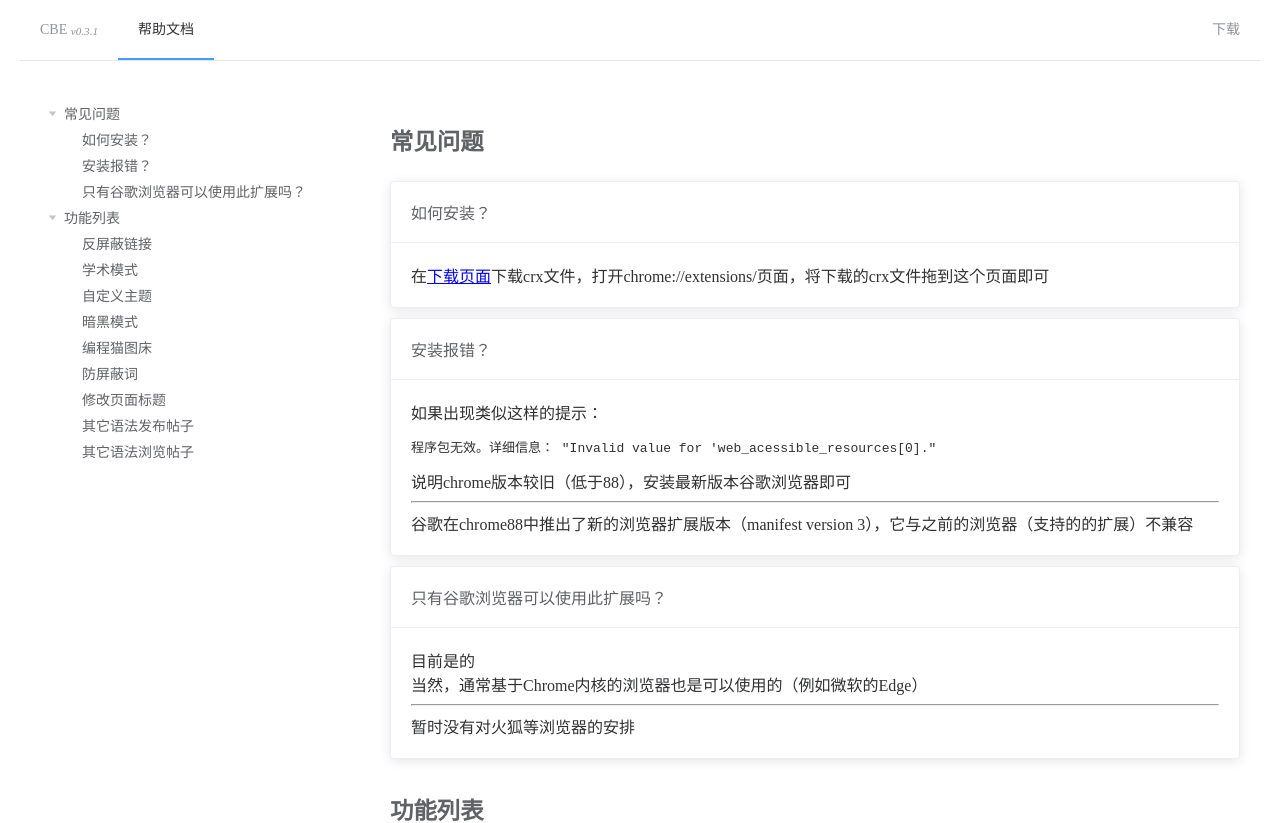
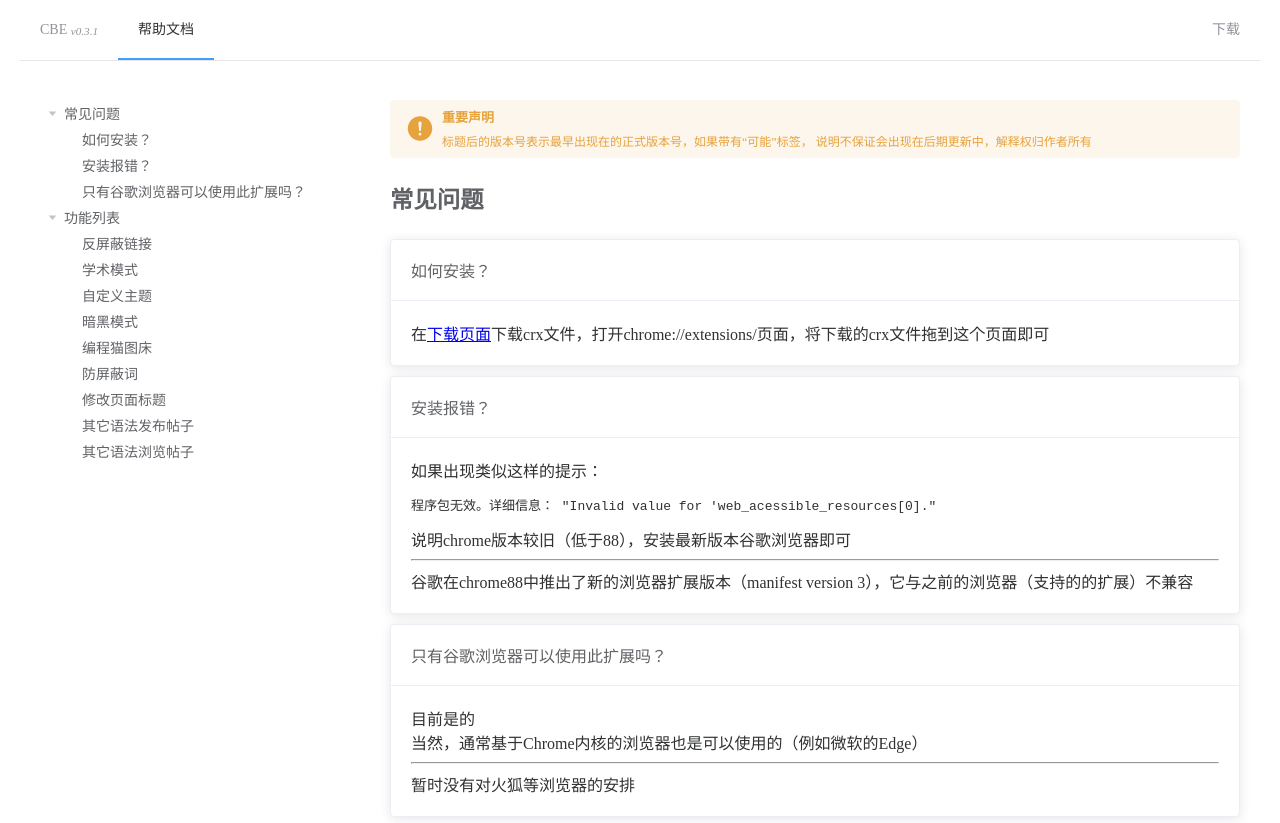
Before and after one commit to codemaoTeam/codemao-browse-enhanced-site, a Vue app: page /doc in a window 1280 px wide. Shown: the top 823 px of the page. Built offline with nearby package versions, Linux system fonts and the light colour scheme.

Commit message:
content(doc): 添加对功能版本号的说明

```diff
--- a/src/views/Doc.vue
+++ b/src/views/Doc.vue
@@ -1,6 +1,7 @@
 <template>
   <el-container>
     <el-aside width="350px">
+      <!-- 菜单 -->
       <el-tree
         :data="questionTree"
         @node-click="handleNodeClick"
@@ -9,6 +10,12 @@
       ></el-tree>
     </el-aside>
     <el-main>
+      <!-- 说明 -->
+      <el-alert title="重要声明" type="warning" :closable="false" show-icon>
+        标题后的版本号表示最早出现在的正式版本号，如果带有“可能”标签，
+        说明不保证会出现在后期更新中，解释权归作者所有
+      </el-alert>
+      <!-- 文档类型 -->
       <div v-for="questionType in questionTree" :key="questionType.id">
         <el-link
           :href="`#${questionType.id}`"
@@ -18,6 +25,7 @@
         >
           <h1>{{ questionType.label }}</h1>
         </el-link>
+        <!-- 单个条目 -->
         <el-card v-for="question in questionType.children" :key="question.id">
           <div slot="header" class="clearfix">
             <span>
```
